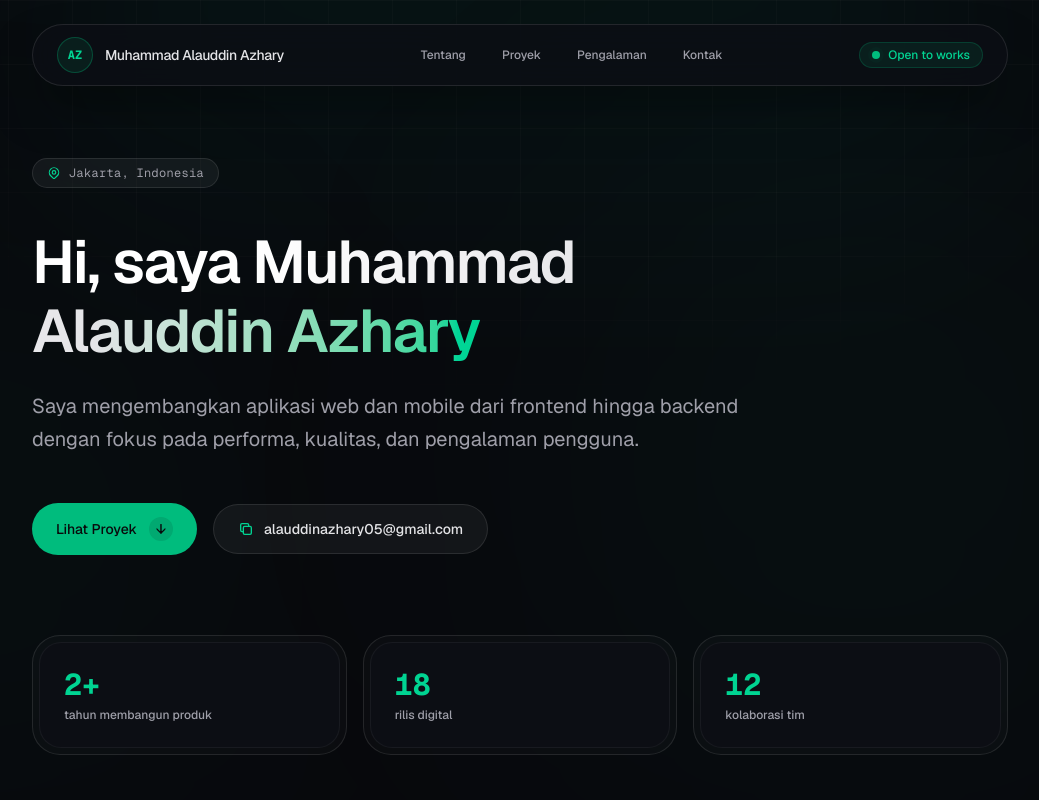
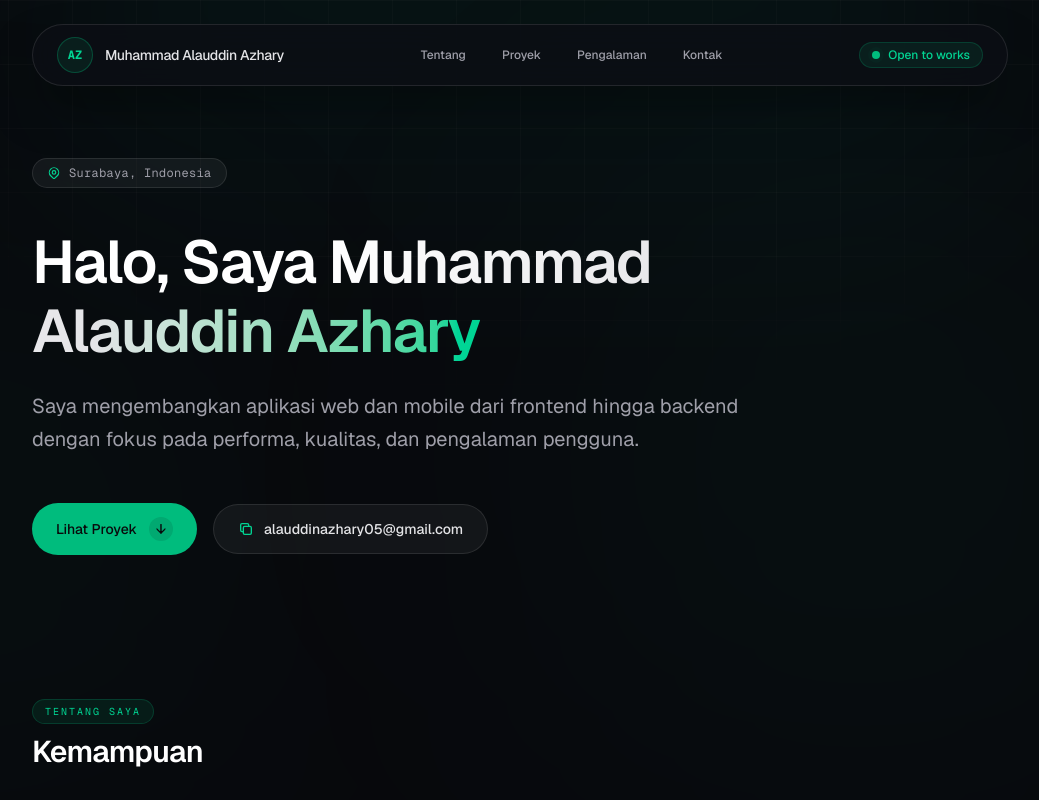
Before and after one commit to aldnazr/portofoliov2, a Next.js app: page / in a window 1280 px wide. Shown: the top 800 px of the page, without its empty margins (120-1159 px from the left). Built offline with nearby package versions, Linux system fonts and the light colour scheme.

Commit message:
feat(profile): update location to Surabaya and change role to Fullstack Developer style(section-header): adjust spacing for improved layout refactor(home): update greeting text and modify section header title

```diff
--- a/app/components/section-header.tsx
+++ b/app/components/section-header.tsx
@@ -5,7 +5,7 @@ interface SectionHeaderProps {
 
 export default function SectionHeader({ badge, title }: SectionHeaderProps) {
   return (
-    <div className="space-y-2">
+    <div className="space-y-1.5 md:space-y-2.5">
       <p className="px-3 py-1 max-w-fit rounded-full text-[10px] uppercase tracking-[0.2em] font-mono text-emerald-400 border border-emerald-500/20 bg-emerald-500/10">
         {badge}
       </p>
--- a/app/data/portfolio.ts
+++ b/app/data/portfolio.ts
@@ -19,18 +19,18 @@ export const profile = {
   name: "Muhammad Alauddin Azhary",
   initials: "AZ",
   role: "Software Engineer",
-  location: "Jakarta, Indonesia",
+  location: "Surabaya, Indonesia",
   availability: "Open to works",
   email: "alauddinazhary05@gmail.com",
   hero: "Saya mengembangkan aplikasi web dan mobile dari frontend hingga backend dengan fokus pada performa, kualitas, dan pengalaman pengguna.",
   about:
     "Saya seorang Software Engineer yang berfokus pada pengembangan aplikasi end-to-end, mulai dari frontend dan backend hingga pengalaman pengguna. Saya senang menyederhanakan proses dan kebutuhan bisnis menjadi produk digital yang efisien, scalable, dan nyaman digunakan.",
   skills: ["Mobile Development", "Frontend Development", "Backend Development"],
-  stats: [
-    { value: "2+", label: "tahun membangun produk" },
-    { value: "18", label: "rilis digital" },
-    { value: "12", label: "kolaborasi tim" },
-  ],
+  // stats: [
+  //   { value: "2+", label: "tahun membangun produk" },
+  //   { value: "18", label: "rilis digital" },
+  //   { value: "12", label: "kolaborasi tim" },
+  // ],
   socialLinks: [
     { label: "GitHub", href: "https://github.com/aldnazr" },
     { label: "LinkedIn", href: "https://www.linkedin.com/in/aldnazr" },
@@ -116,7 +116,7 @@ export const experience = [
   },
   {
     period: "Agustus 2024 — Februari 2025",
-    title: "Frontend Developer",
+    title: "Fullstack Developer",
     company: "PPTA Universitas Dinamika",
     description:
       "Memperbarui website PPTA (pusat pelayanan tugas akhir) untuk meningkatkan aksesibilitas pengguna.",
--- a/app/page.tsx
+++ b/app/page.tsx
@@ -142,7 +142,7 @@ export default function Home() {
 
           <div className="space-y-6 max-w-3xl">
             <h1 className="text-4xl sm:text-6xl font-semibold tracking-tight text-white leading-[1.15]">
-              Hi, saya{" "}
+              Halo, Saya{" "}
               <span className="text-transparent bg-clip-text bg-linear-to-r from-white via-zinc-200 to-emerald-400">
                 {profile.name}
               </span>
@@ -185,7 +185,7 @@ export default function Home() {
           </div>
 
           {/* Stats Bar */}
-          <div className="pt-10 grid grid-cols-1 sm:grid-cols-3 gap-4">
+          {/* <div className="pt-10 grid grid-cols-1 sm:grid-cols-3 gap-4">
             {profile.stats.map((stat, idx) => (
               <div
                 key={idx}
@@ -201,12 +201,12 @@ export default function Home() {
                 </div>
               </div>
             ))}
-          </div>
+          </div> */}
         </section>
 
         {/* TENTANG SECTION */}
         <section id="about" className="space-y-8 scroll-mt-28">
-          <SectionHeader badge="Tentang Saya" title="Keahlian & Fokus Utama" />
+          <SectionHeader badge="Tentang Saya" title="Kemampuan" />
 
           <div className="p-1.5 rounded-4xl border border-white/10 bg-white/2">
             <div className="p-8 sm:p-10 rounded-[1.625rem] bg-[#0c0e14] border border-white/5 space-y-8">
```
